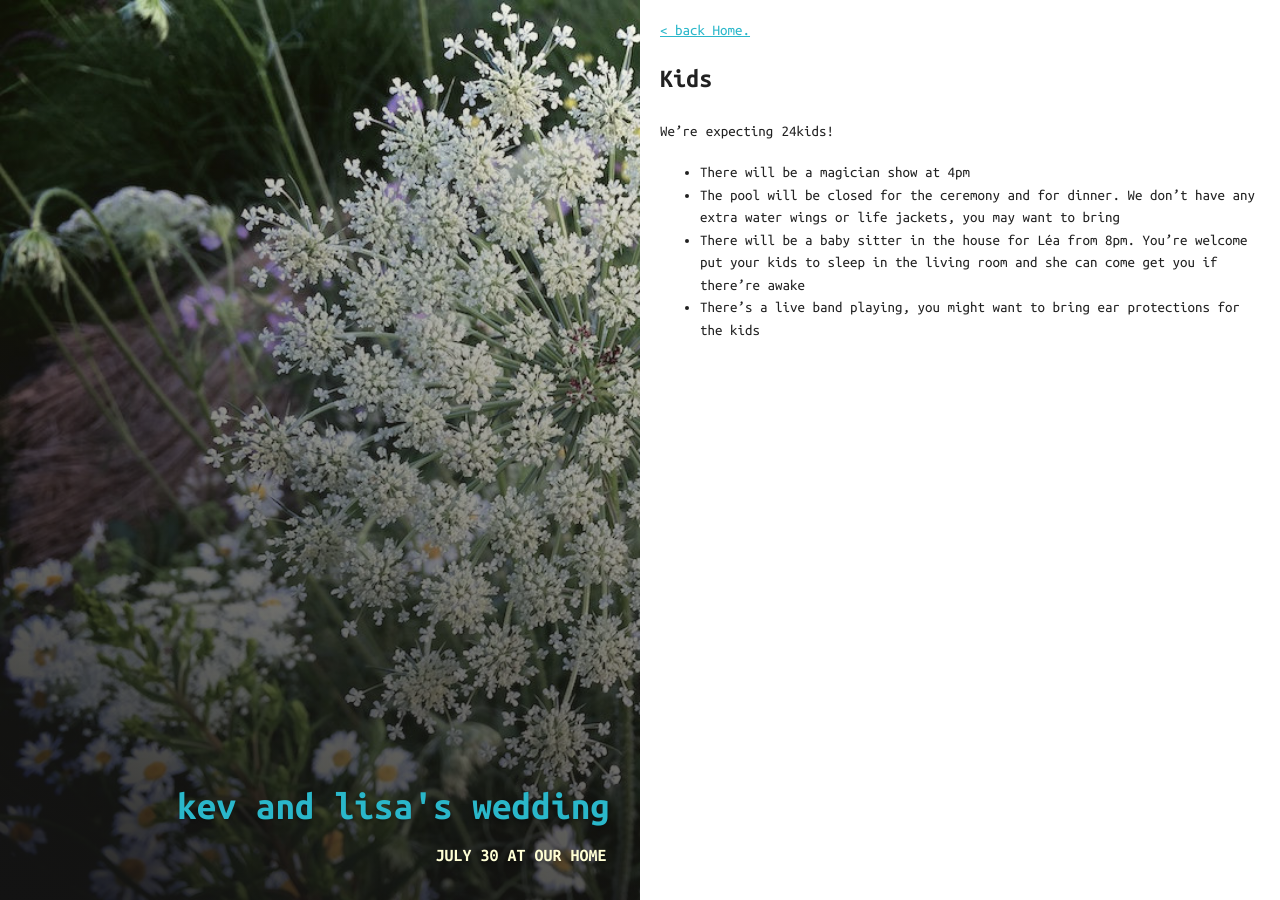
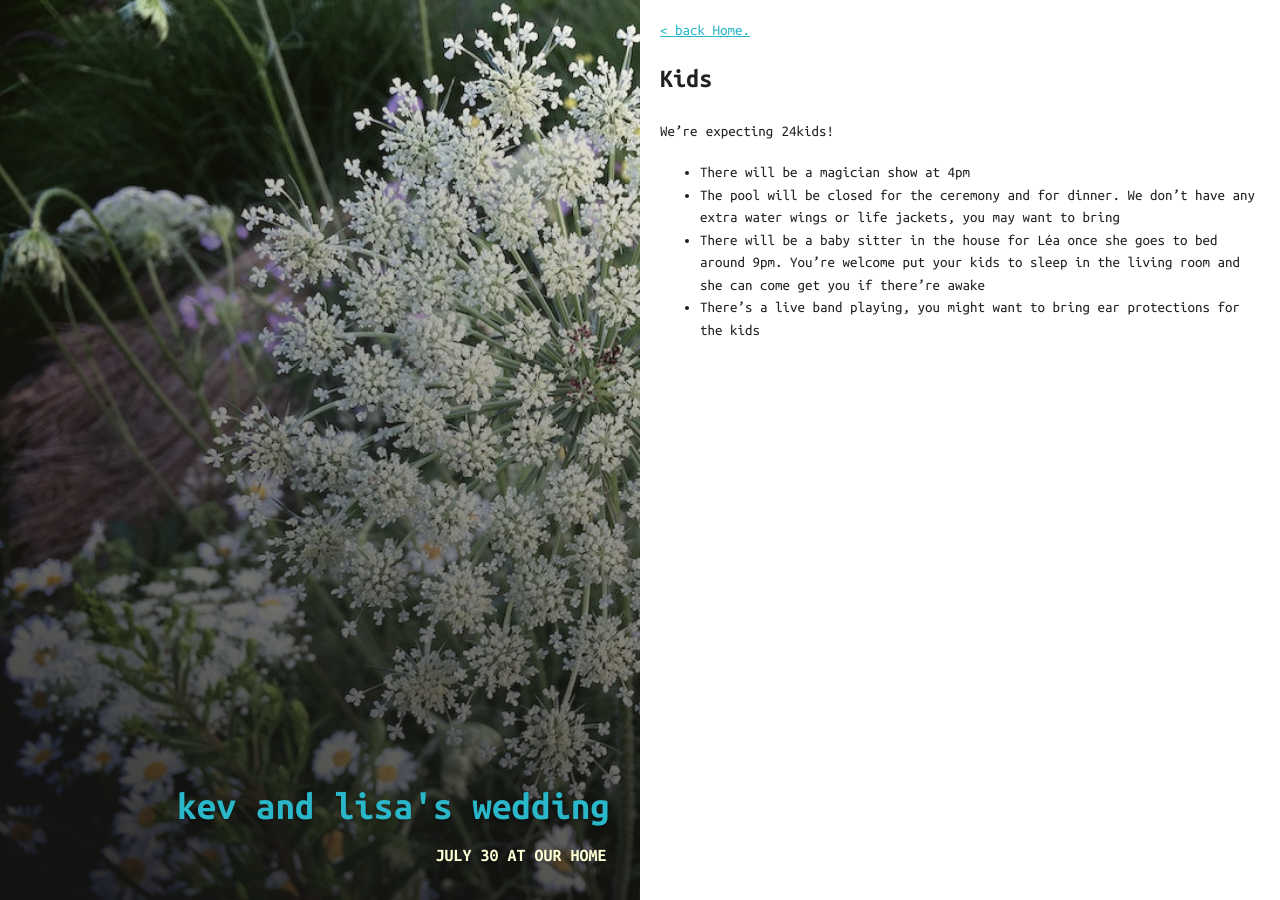
Before and after one commit to kevwalsh/carota, a Jekyll site: the page built from _posts/2015-01-02-kids.md, in a window 1280 px wide. Built offline with Jekyll 4.4.1, drawn with Linux system fonts in a browser that asks for light colours.

Commit message:
Update 2015-01-02-kids.md

```diff
--- a/_posts/2015-01-02-kids.md
+++ b/_posts/2015-01-02-kids.md
@@ -14,5 +14,5 @@ We're expecting 24kids!
 
 * There will be a magician show at 4pm
 * The pool will be closed for the ceremony and for dinner. We don't have any extra water wings or life jackets, you may want to bring
-* There will be a baby sitter in the house for Léa from 8pm. You're welcome put your kids to sleep in the living room and she can come get you if there're awake
+* There will be a baby sitter in the house for Léa once she goes to bed around 9pm. You're welcome put your kids to sleep in the living room and she can come get you if there're awake
 * There's a live band playing, you might want to bring ear protections for the kids
```
